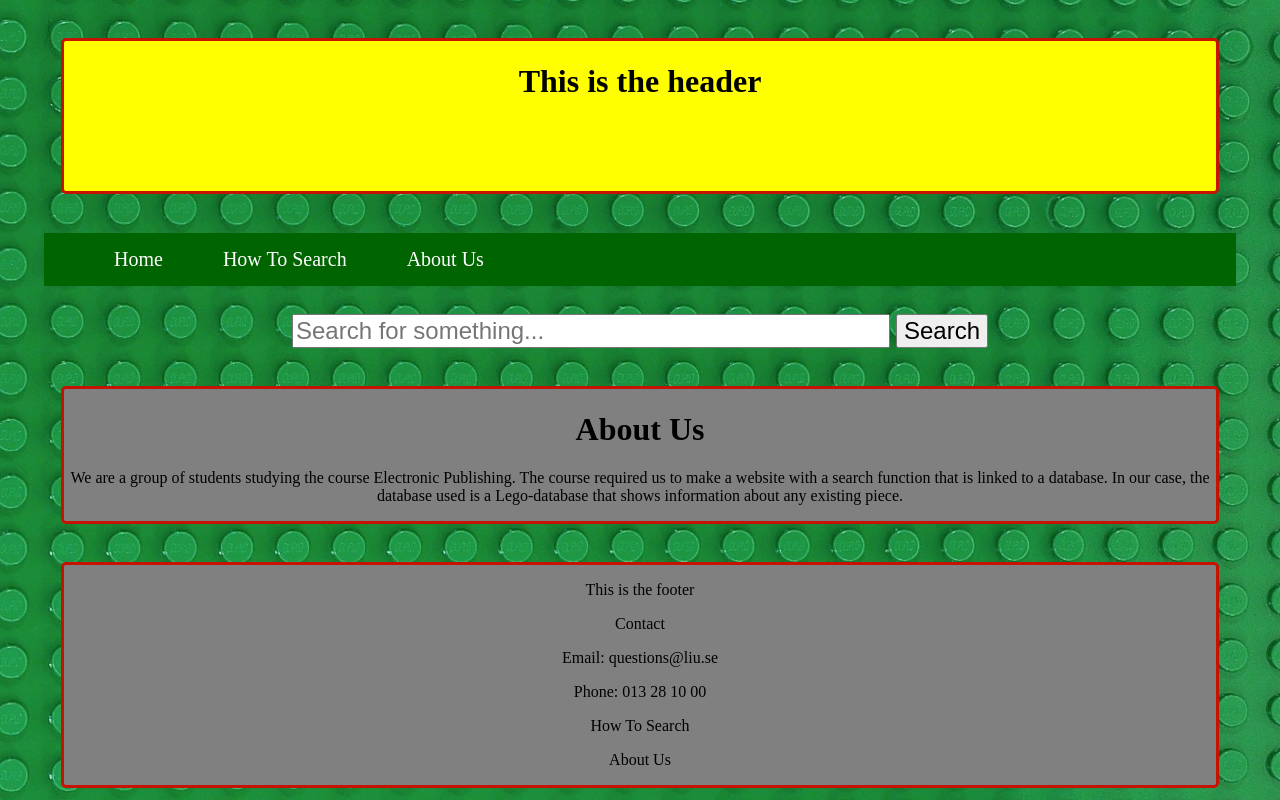
After one commit to RobotGandhi/TNMK30, a PHP site: page /aboutus.php in a window 1280 px wide. The commit adds this page. Run offline with PHP 8.4, Linux system fonts and the light colour scheme.

Commit message:
Add files via upload

```diff
--- /dev/null
+++ b/aboutus.php
@@ -0,0 +1,63 @@
+<!DOCTYPE html>
+
+<html>
+
+
+<head>
+
+     <meta charset="UTF-8"/>
+    <link rel="stylesheet" href="proj.css" type="text/css"/>
+	<title>About Us</title>
+
+</head>
+
+<body>
+
+ <div class="wrapper">
+
+
+
+        <div class ="header">
+
+        <h1>This is the header</h1>
+
+
+
+        </div>
+
+
+         <?php include("menu.txt");?>
+
+
+		<div class="search">
+		<p></p>
+		 <?php include("searchform.txt");?>
+		 </div>
+
+      <div class= "content">
+
+            <h1>About Us</h1>
+			<p>We are a group of students studying the course Electronic Publishing. The course required us to make a website with a search function that is linked to a database. In our case, the database used is a Lego-database that shows information about any existing piece.</p>
+		</div>
+
+
+
+            <!-- contetn content div closing tag  -->
+
+
+
+
+    <div class = "footer">
+        <p>This is the footer</p>
+		<?php include("footer.txt");?>
+
+        <!-- Footer content div closing tag  -->
+    </div>
+
+<!-- wrapper content div closing tag  -->
+ </div>
+
+</body>
+
+
+</html>
--- /dev/null
+++ b/footer.txt
@@ -0,0 +1,5 @@
+<p>Contact</p>
+<p>Email: questions@liu.se</p>
+<p>Phone: 013 28 10 00</p>
+<p><a href="http://www.student.itn.liu.se/~almfe097/tnmk30/Project/howtosearch.php">How To Search</a></p>
+<p><a href="http://www.student.itn.liu.se/~almfe097/tnmk30/Project/aboutus.php">About Us</a></p>
--- a/homepage.php
+++ b/homepage.php
@@ -25,9 +25,13 @@
 
         </div>
 
+
          <?php include("menu.txt");?>
 
+
+		<div class="search">
 		 <?php include("searchform.txt");?>
+		 </div>
 
       <div class= "content">
 
@@ -45,7 +49,7 @@
 
     <div class = "footer">
         <p>This is the footer</p>
-
+        <?php include("footer.txt");?>
         <!-- Footer content div closing tag  -->
     </div>
 
--- a/menu.txt
+++ b/menu.txt
@@ -1,5 +1,5 @@
 <ul class="menu">
-<li>Home</li>
-<li>How To Search</li>
-<li>About Us</li>
+<li><a href="http://www.student.itn.liu.se/~almfe097/tnmk30/Project/homepage.php">Home</a></li>
+<li><a href="http://www.student.itn.liu.se/~almfe097/tnmk30/Project/howtosearch.php">How To Search</a></li>
+<li><a href="http://www.student.itn.liu.se/~almfe097/tnmk30/Project/aboutus.php">About Us</a></li>
 </ul>
--- a/proj.css
+++ b/proj.css
@@ -1,6 +1,6 @@
 body
 {
-    background-image: url('lego-duplo-2304-lego-duplo-large-green-building-plate-2.jpg');
+ background-image: url('lego-duplo-2304-lego-duplo-large-green-building-plate-2.jpg');
     background-repeat: no-repeat;
     background-size: cover;
 	text-align: center;
@@ -12,6 +12,7 @@ body
 div
 {
 	border-radius: 5px;
+
 
 
 }
@@ -29,7 +30,7 @@ div
     width: 90%;
     border-style: solid;
     border-color: #c61300;
-    background-color: gray;
+    background-color: yellow;
 	margin-top: 3%;
 }
 
@@ -58,9 +59,9 @@ div
 
 
 
+
 .menu
-{
-display:inline-block;
+{display:inline-block;
 background: darkgreen;
 color: #fff;
 text-decoration: none;
@@ -70,7 +71,7 @@ overflow: hidden;
 font-size: 20px;
 margin: 0;
 width: 90%;
-
+margin-top: 3%;
 }
 
 .menu li{
@@ -108,3 +109,12 @@ table{
 display: inline-block;
 
 }
+.logo
+{
+	height: 15px;
+	width: 30px;
+}
+a
+{text-decoration: none;
+color: inherit;
+}
```
Also changed, not shown: howtosearch.php (added, +58 -0 lines).
